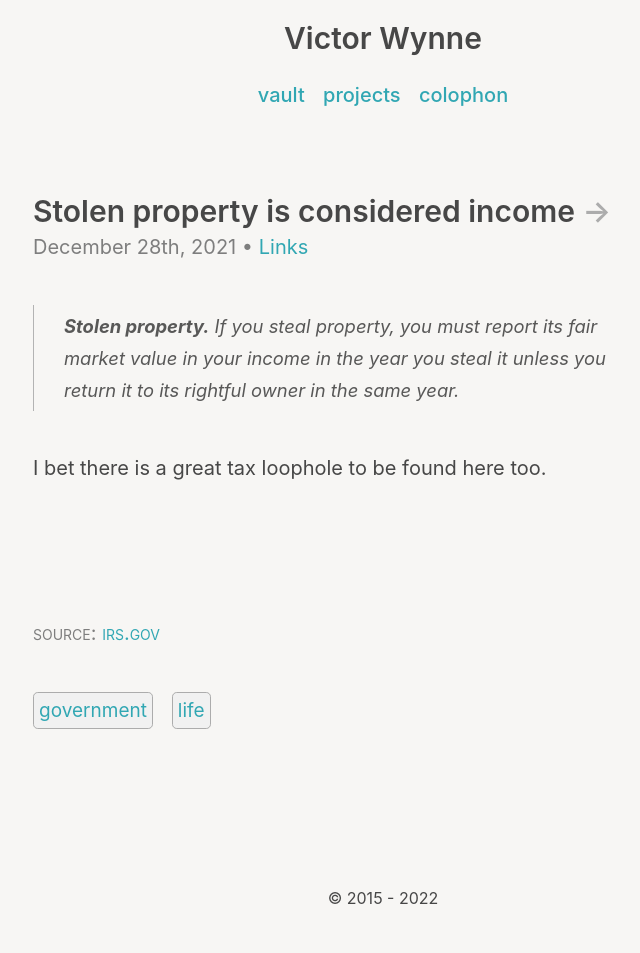
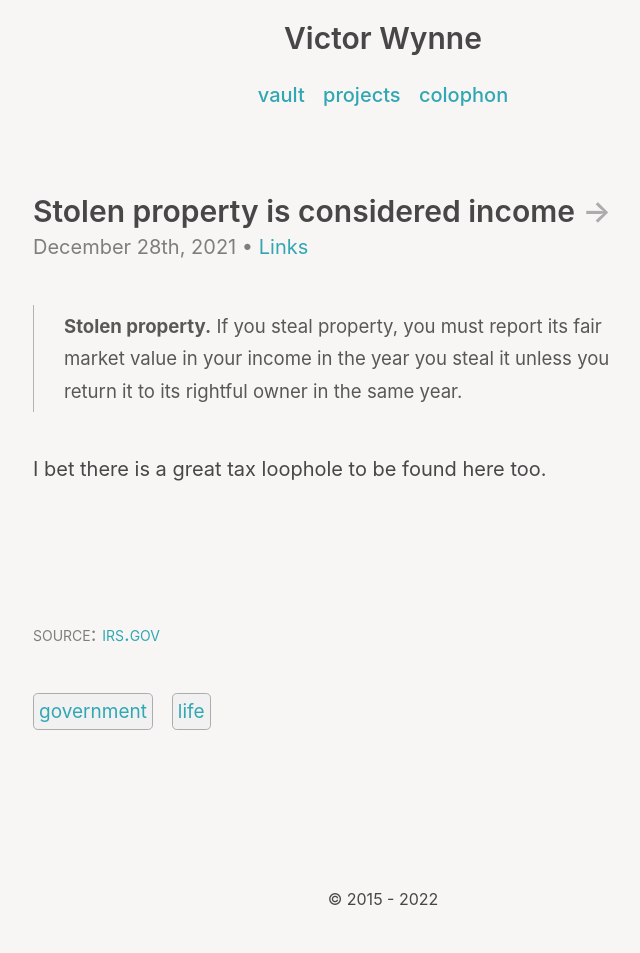
Before and after one commit to wertercatt/tooters, a Jekyll site: the page built from _posts/2021-12-28-stolen-property-considered-income.md, in a window 1280 px wide. Shown: the whole page, without its empty margins (257-897 px from the left). Built offline with Jekyll 4.4.1, drawn with Linux system fonts in a browser that asks for light colours.

Commit message:
Updated blockquote styles

```diff
--- a/_sass/_type.scss
+++ b/_sass/_type.scss
@@ -105,8 +105,7 @@ blockquote {
   width: 100%;
   padding: .25em 50px .25em 25px;
   margin: 40px auto;
-  font-style: italic;
-  font-size: 92%;
+  font-size: 93%;
   position: relative;
   border-left: 1.5px solid #535353;
   opacity: .9;
```
